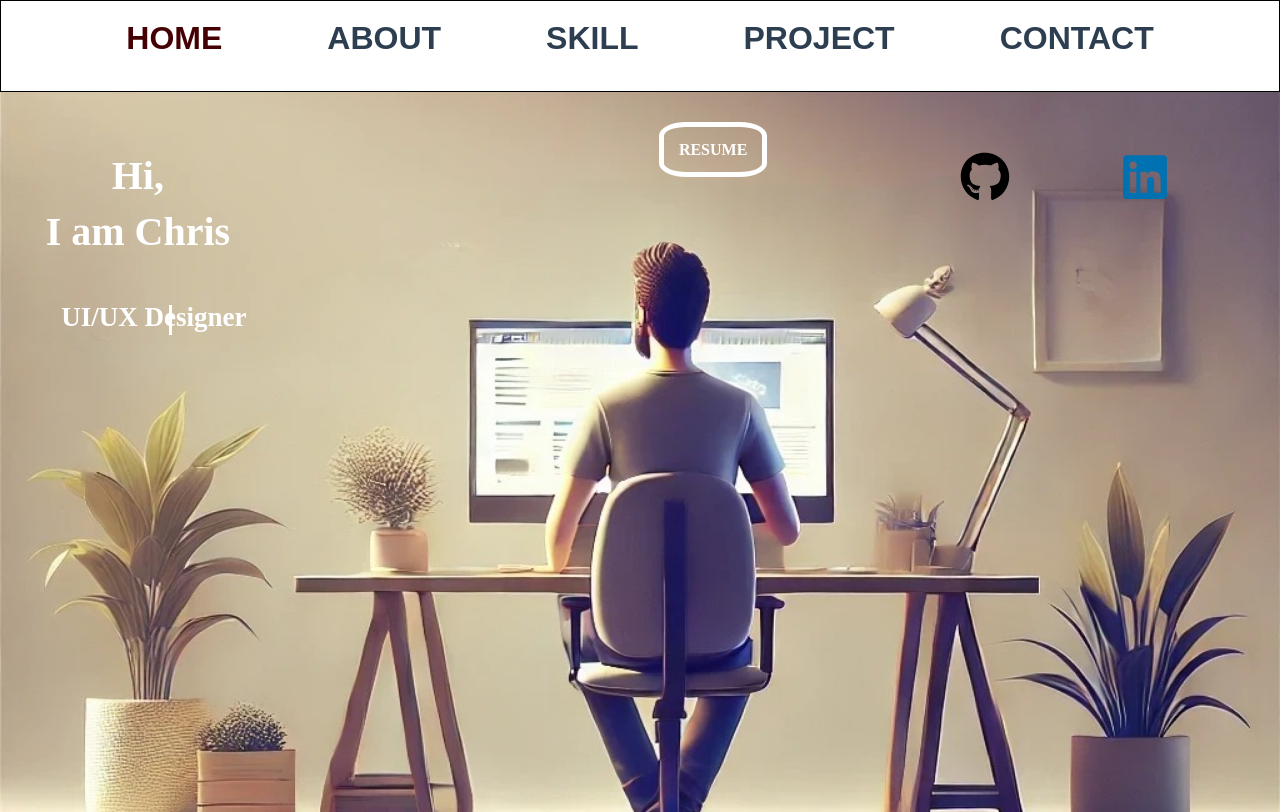
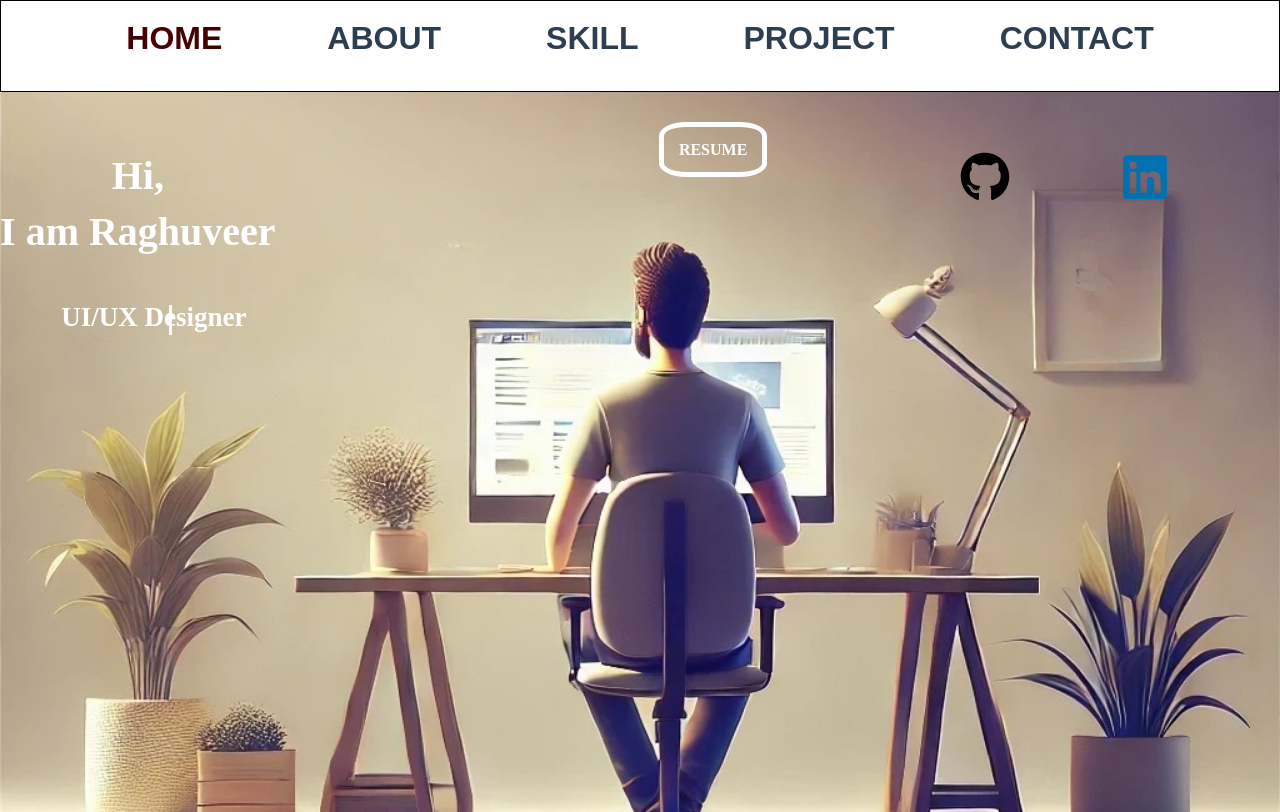
Before and after one commit to Coderman136/rv-portfolio-client, a React (Create React App) app: page / in a window 1280 px wide. Built offline with nearby package versions, Linux system fonts and the light colour scheme; a web font is replaced by a local one.

Commit message:
portfolio updates

```diff
--- a/src/components/Home/index.jsx
+++ b/src/components/Home/index.jsx
@@ -11,7 +11,7 @@ function Home() {
     <div className="detailedLink">
     <div className="headline">
      <h1>Hi,</h1>
-    <h1>I am Chris</h1>
+    <h1>I am Raghuveer</h1>
     {/* <h1>Welcome to my world</h1> */}
 
     <div className="anime">
```
